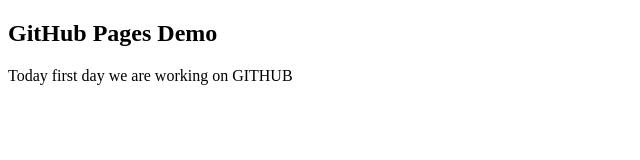
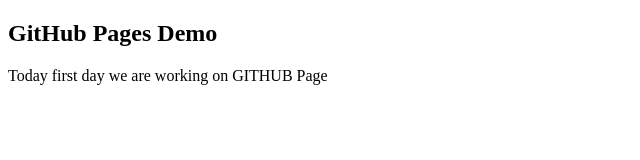
Before and after one commit to sumairaasad/Github_Pages_Demo, a plain HTML site: page index.html in a window 1280 px wide. Shown: the full height of the page, 0-640 px from the left. Drawn offline with Linux system fonts and the light colour scheme.

Commit message:
update html page

```diff
--- a/index.html
+++ b/index.html
@@ -8,6 +8,6 @@
 </head>
 <body>
 <h2> GitHub Pages Demo </h2>
-<p>Today first day we are working on GITHUB</p>
+<p>Today first day we are working on GITHUB Page</p>
 </body>
 </html>
```
